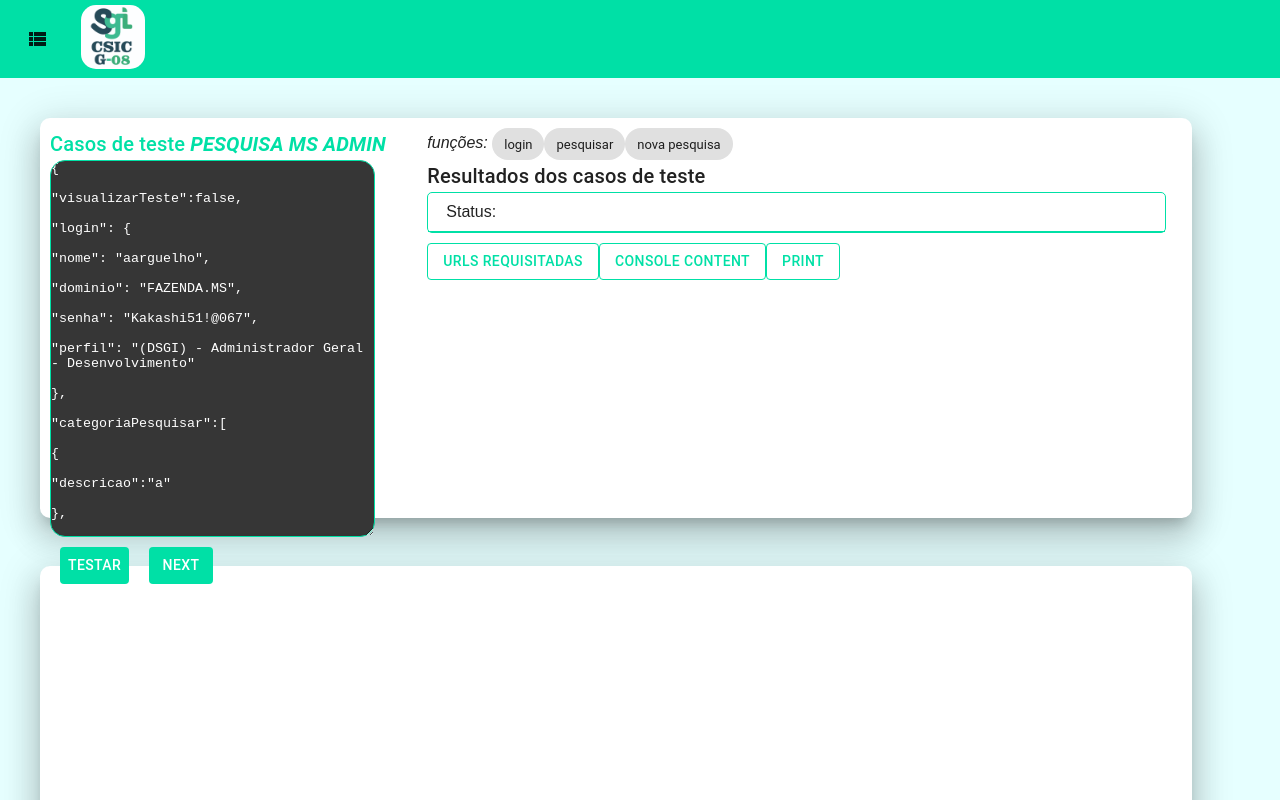
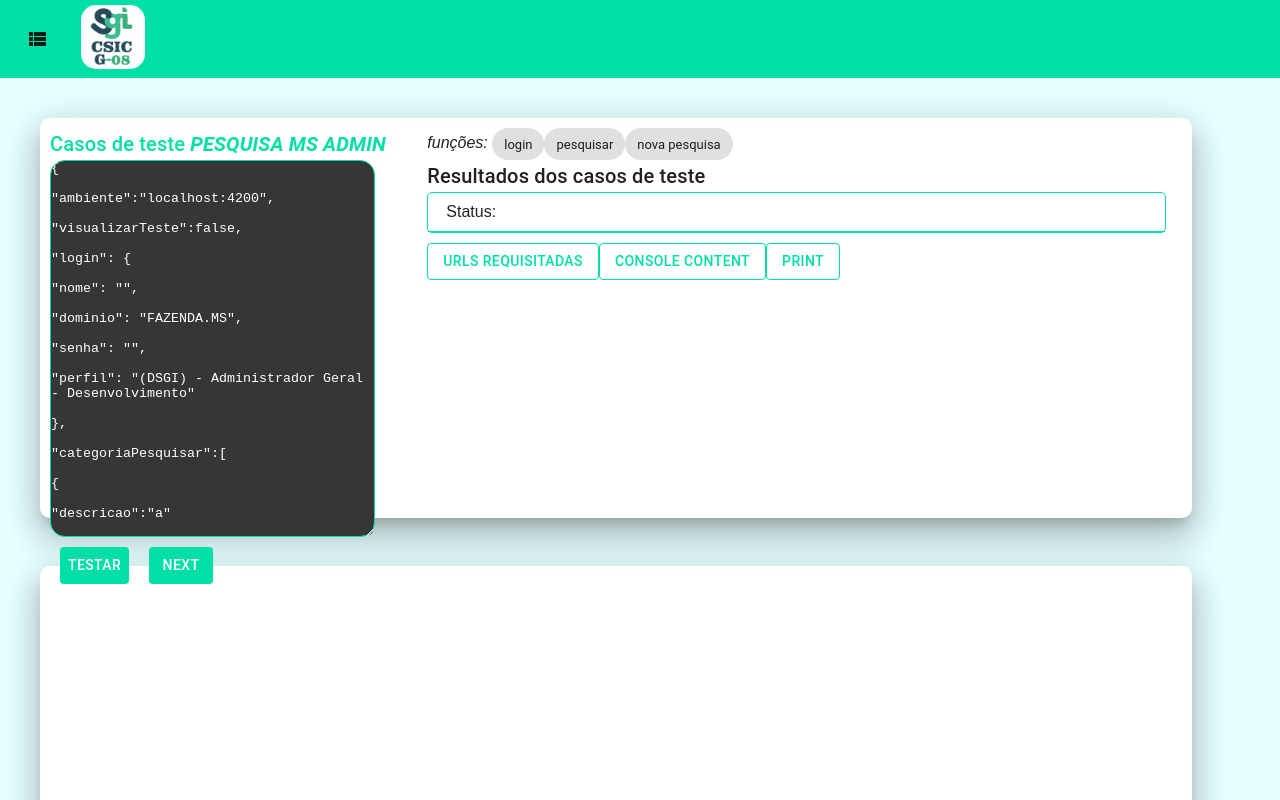
Before and after one commit to alanarg/puppeteerTests_front, a React (Create React App) app: page /PESQUISAMS_ADMIN in a window 1280 px wide. Shown: the top 800 px of the page. Built offline with nearby package versions, Linux system fonts and the light colour scheme.

Commit message:
abrindo espaço para usuarios nos csampos de login

```diff
--- a/src/GEDCORP/index.js
+++ b/src/GEDCORP/index.js
@@ -193,7 +193,7 @@ const  Main = ()  =>{
                                     placeholder="JSON de entradas"
                                     defaultValue='
                                     {
-                                    "ambiente":"hom.",
+                                    "ambiente":"hom.gedcorp.ms.gov.br",
                                     "visualizarTeste":false,
                                     "casos":[
                                         {
--- a/src/PESQUISAMS/PesquisaMsAdmin.js
+++ b/src/PESQUISAMS/PesquisaMsAdmin.js
@@ -183,11 +183,12 @@ const PesquisaMsAdmin = ()  =>{
                                     aria-label="maximum height"
                                     placeholder="JSON de entradas"
                                     defaultValue='{
+                                        "ambiente":"localhost:4200",
                                         "visualizarTeste":false,
                                         "login": {
-                                         "nome": "aarguelho",
+                                         "nome": "",
                                          "dominio": "FAZENDA.MS",
-                                         "senha": "Kakashi51!@067",
+                                         "senha": "",
                                          "perfil": "(DSGI) - Administrador Geral - Desenvolvimento"
                                         },
                                        "categoriaPesquisar":[
```
